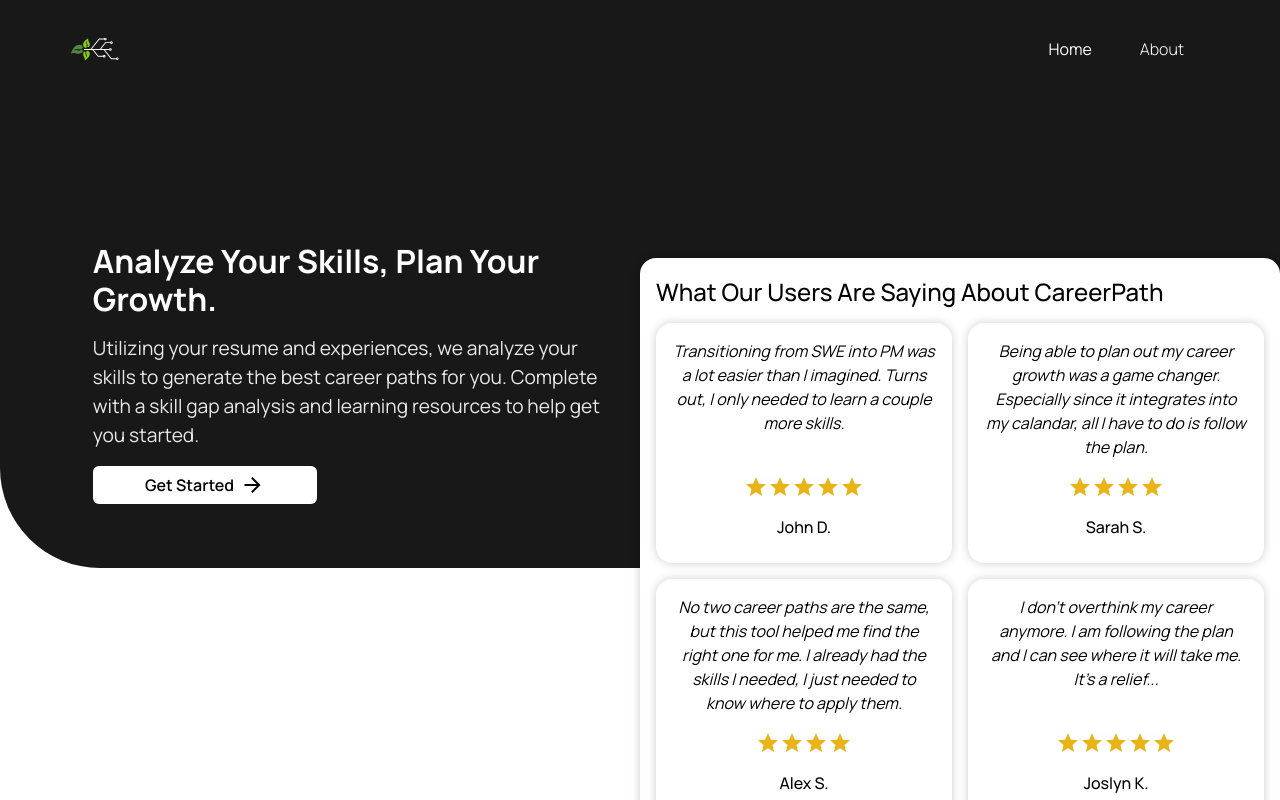
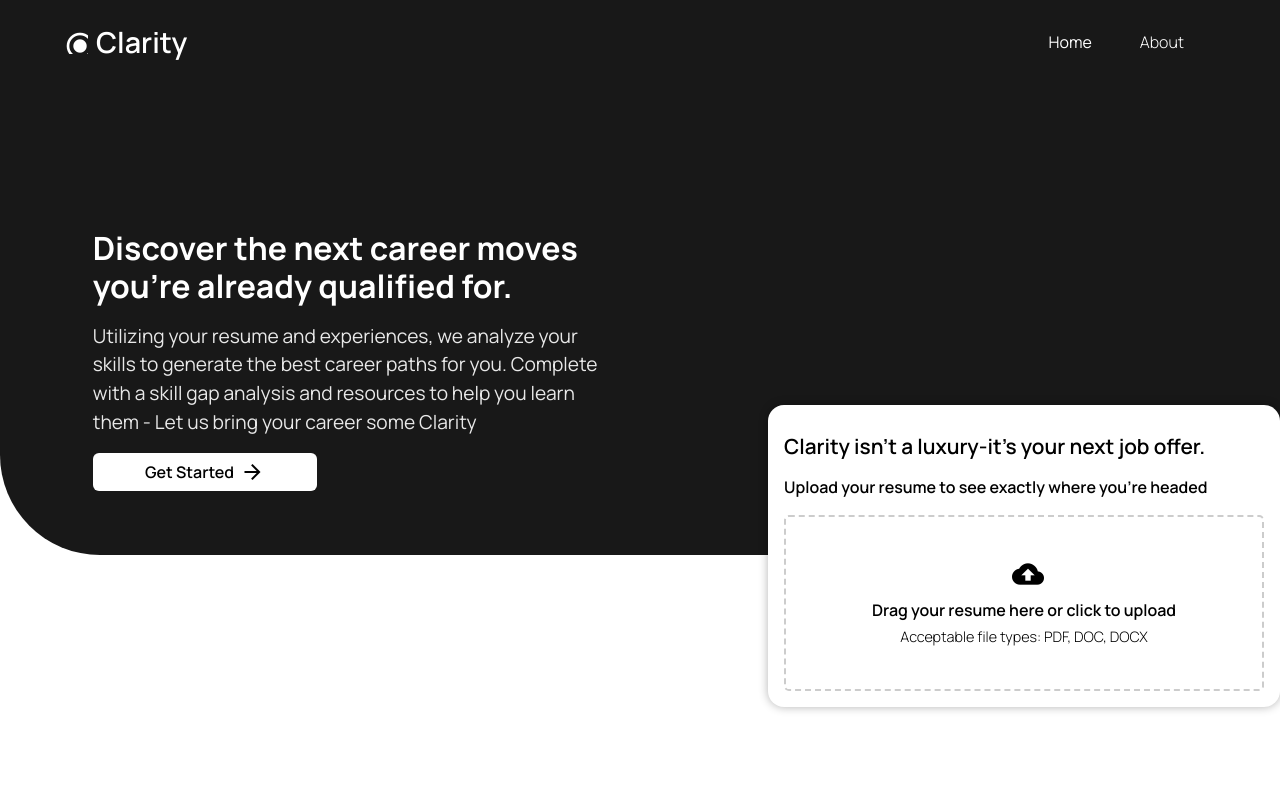
Before and after one commit to JacobBowlware/CareerTree, an Angular app in the folder CareerPathApp/: page / in a window 1280 px wide. Shown: the top 800 px of the page. Built offline with nearby package versions, Linux system fonts and the light colour scheme.

Commit message:
Implement upload resume UI

```diff
--- a/CareerPathApp/src/app/features/about/about.component.html
+++ b/CareerPathApp/src/app/features/about/about.component.html
@@ -1,5 +1,5 @@
 <div class="page about">
-  <div class="aboutContainer">
+  <div class="aboutContainer pageContent">
     <div class="aboutContainerItem">
       <h1 class="aboutHeader">ABOUT US</h1>
       <p class="aboutSubHeader">
--- a/CareerPathApp/src/app/features/about/about.component.scss
+++ b/CareerPathApp/src/app/features/about/about.component.scss
@@ -7,6 +7,7 @@
     flex-direction: column;
     align-items: center;
     justify-content: center;
+    padding: 0;
 }
 
 .aboutContainerItem {
--- a/CareerPathApp/src/app/features/home/home.component.html
+++ b/CareerPathApp/src/app/features/home/home.component.html
@@ -2,11 +2,14 @@
   <div class="homeHeroContainer">
     <div class="homeHero">
       <div class="homeHeroTextContainer">
-        <h1 class="homeHeroHeader">Analyze Your Skills, Plan Your Growth.</h1>
+        <h1 class="homeHeroHeader">
+          Discover the next career moves you’re already qualified for.
+        </h1>
         <p class="homeHeroText">
           Utilizing your resume and experiences, we analyze your skills to
           generate the best career paths for you. Complete with a skill gap
-          analysis and learning resources to help get you started.
+          analysis and resources to help you learn them - Let us bring your
+          career some Clarity
         </p>
         <button class="btn btnLight homeHeroBtn" (click)="handleGetStarted()">
           Get Started <mat-icon class="arrow-icon">arrow_forward</mat-icon>
@@ -14,61 +17,90 @@
       </div>
     </div>
     <div class="homeHero">
-      <div class="homeHeroReviewContainer">
-        <h2 class="homeHeroReviewHeader">
-          What Our Users Are Saying About CareerPath
+      <div class="homeHeroStartContainer">
+        <h2 class="homeHeroStartHeader">
+          <!-- <span class="homeHeroStartHeaderName"> -Carl Jung </span> -->
+          Clarity isn't a luxury-it's your next job offer.
         </h2>
-        <div class="homeHeroReview">
-          <div class="homeHeroReviewCard">
-            <p class="homeHeroReviewText">
+        <p class="homeHeroStartText">
+          Upload your resume to see exactly where you're headed
+        </p>
+        <div class="homeHeroStart">
+          <div
+            class="uploadBox"
+            (dragover)="onDragOver($event)"
+            (dragleave)="onDragLeave()"
+            (drop)="onDrop($event)"
+            (click)="fileInput.click()"
+          >
+            <input
+              #fileInput
+              type="file"
+              accept=".pdf,.doc,.docx"
+              (change)="handleFileUpload($event)"
+              hidden
+            />
+            <div class="btn uploadTextContainer">
+              <mat-icon class="uploadIcon">cloud_upload</mat-icon>
+              <span *ngIf="!loading" class="uploadText">
+                Drag your resume here or click to upload
+              </span>
+              <span *ngIf="!loading" class="uploadTextFiles">
+                Acceptable file types: PDF, DOC, DOCX
+              </span>
+              <span *ngIf="loading" class="uploadText">Processing....</span>
+            </div>
+          </div>
+          <!-- <div class="homeHeroStartCard">
+            <p class="homeHeroStartText">
               Transitioning from SWE into PM was a lot easier than I imagined.
               Turns out, I only needed to learn a couple more skills.
             </p>
-            <div class="homeHeroReviewStars">
+            <div class="homeHeroStartStars">
               <mat-icon class="star-icon" *ngFor="let star of counter(5)"
                 >star</mat-icon
               >
             </div>
-            <p class="homeHeroReviewName">John D.</p>
+            <p class="homeHeroStartName">John D.</p>
           </div>
-          <div class="homeHeroReviewCard">
-            <p class="homeHeroReviewText">
+          <div class="homeHeroStartCard">
+            <p class="homeHeroStartText">
               Being able to plan out my career growth was a game changer.
               Especially since it integrates into my calandar, all I have to do
               is follow the plan.
             </p>
-            <div class="homeHeroReviewStars">
+            <div class="homeHeroStartStars">
               <mat-icon class="star-icon" *ngFor="let star of counter(4)"
                 >star</mat-icon
               >
             </div>
-            <p class="homeHeroReviewName">Sarah S.</p>
+            <p class="homeHeroStartName">Sarah S.</p>
           </div>
-          <div class="homeHeroReviewCard">
-            <p class="homeHeroReviewText">
+          <div class="homeHeroStartCard">
+            <p class="homeHeroStartText">
               No two career paths are the same, but this tool helped me find the
               right one for me. I already had the skills I needed, I just needed
               to know where to apply them.
             </p>
-            <div class="homeHeroReviewStars">
+            <div class="homeHeroStartStars">
               <mat-icon class="star-icon" *ngFor="let star of counter(4)"
                 >star</mat-icon
               >
             </div>
-            <p class="homeHeroReviewName">Alex S.</p>
+            <p class="homeHeroStartName">Alex S.</p>
           </div>
-          <div class="homeHeroReviewCard">
-            <p class="homeHeroReviewText">
+          <div class="homeHeroStartCard">
+            <p class="homeHeroStartText">
               I don't overthink my career anymore. I am following the plan and I
               can see where it will take me. It's a relief...
             </p>
-            <div class="homeHeroReviewStars">
+            <div class="homeHeroStartStars">
               <mat-icon class="star-icon" *ngFor="let star of counter(5)"
                 >star</mat-icon
               >
             </div>
-            <p class="homeHeroReviewName">Joslyn K.</p>
-          </div>
+            <p class="homeHeroStartName">Joslyn K.</p>
+          </div> -->
         </div>
       </div>
     </div>
--- a/CareerPathApp/src/app/features/home/home.component.scss
+++ b/CareerPathApp/src/app/features/home/home.component.scss
@@ -65,9 +65,9 @@
     opacity: 0.9;
 }
 
-// Hero Review CSS
-.homeHeroReviewContainer {
-    display: none;
+// Hero Start CSS
+.homeHeroStartContainer {
+    display: flex;
     flex-direction: column;
     align-items: flex-start;
     justify-content: flex-start;
@@ -80,21 +80,28 @@
     width: 100%;
 }
 
-.homeHeroReviewHeader {
-    font-size: 1.2rem;
-    font-weight: 500;
+.homeHeroStartHeader {
+    font-size: 1rem;
+    font-weight: 600;
     margin: 0;
-}
-
-.homeHeroReview {
-    display: grid;
-    grid-template-columns: 1fr;
-    grid-gap: 1rem;
-    margin-top: 1rem;
+    padding: .5rem 0;
+    text-align: left;
     width: 100%;
 }
 
-.homeHeroReviewCard {
+.homeHeroStartHeaderName {
+    font-weight: 400;
+}
+
+.homeHeroStart {
+    display: flex;
+    flex-direction: column;
+    justify-content: center;
+    align-items: center;
+    width: 100%;
+}
+
+.homeHeroStartCard {
     border-radius: 1rem;
     overflow: hidden;
     padding: .5rem;
@@ -107,12 +114,12 @@
     background: #fff;
 }
 
-.homeHeroReviewCardDark {
+.homeHeroStartCardDark {
     background: var(--var-color-primary) !important;
     color: var(--var-color-primary);
 }
 
-.homeHeroReviewStars {
+.homeHeroStartStars {
     display: flex;
     justify-content: flex-start;
     margin-bottom: .5rem;
@@ -123,23 +130,73 @@
     color: rgb(232, 180, 24) !important;
 }
 
-.homeHeroReviewText {
-    font-size: .9rem;
-    margin-bottom: 1rem;
-    font-weight: 400;
+.homeHeroStartText {
+    margin: .5rem 0 1rem 0;
+    font-weight: 600;
     text-align: left;
-    font-style: italic;
+    width: 100%;
     color: var(--var-color-primary);
-    height: 100% !important;
 }
 
-.homeHeroReviewName {
+.homeHeroStartName {
     font-size: .9rem;
     font-weight: 500;
     margin-bottom: 0.5rem;
     text-align: left;
     width: 100%;
     color: var(--var-color-primary);
+}
+
+
+// Resume upload CSS
+.uploadBox {
+    border-radius: 1rem;
+    display: flex;
+    flex-direction: column;
+    align-items: center;
+    justify-content: center;
+    width: 100%;
+    border: 1px solid black;
+    border-width: 2px;
+    border-style: dashed;
+    border-color: #ccc;
+    border-radius: 0.3rem;
+    padding: 2rem 1rem;
+    cursor: pointer;
+}
+
+.uploadTextContainer {
+    display: flex;
+    flex-direction: column;
+    justify-content: center;
+    align-items: center;
+    padding: .5rem 1rem;
+    border-radius: 1rem;
+    color: var(--var-color-primary);
+    font-weight: 400 !important;
+    transition: all 0.3s ease;
+}
+
+.uploadText {
+    font-size: 1rem;
+    margin: .5rem 0 0 0;
+    text-align: center;
+    width: 100%;
+    color: var(--var-color-primary);
+    font-weight: 600;
+}
+
+.uploadTextFiles {
+    font-size: .9rem;
+    font-weight: 300;
+    margin-top: .3rem;
+}
+
+.uploadIcon {
+    color: var(--var-color-primary);
+    margin-bottom: .5rem;
+    font-size: 2rem;
+    overflow: visible;
 }
 
 // General Home CSS
@@ -216,23 +273,17 @@
 
 // Optimize CSS for desktop (auto optimized for mobile)
 @media (min-width: 1024px) {
-    .homeHeroReview {
-        grid-template-columns: 1fr 1fr;
-    }
-
-    .homeHeroReviewStars {
+    .homeHeroStartStars {
         margin-bottom: 1rem;
         justify-content: center;
     }
 
-    .homeHeroReviewCard {
+    .homeHeroStartCard {
         padding: 1rem;
     }
 
-    .homeHeroReviewName,
-    .homeHeroReviewText {
-        text-align: center;
-        font-size: 1rem;
+    .homeHeroStartName,
+    .homeHeroStartText {
         width: 100%;
     }
 
@@ -257,8 +308,8 @@
         margin-bottom: 5rem;
     }
 
-    .homeHeroReviewHeader {
-        font-size: 1.5rem;
+    .homeHeroStartHeader {
+        font-size: 1.3rem;
 
     }
 
@@ -272,16 +323,15 @@
         max-width: 40vw;
     }
 
-    .homeHeroReviewContainer {
-        display: flex;
-        max-width: 50vw;
+    .homeHeroStartContainer {
+        max-width: 40vw;
         position: absolute;
-        top: 10rem;
+        top: 20rem;
         right: 0;
         padding: 1.3rem 1rem 1rem 1rem;
         background: var(--var-color-light);
         color: var(--var-color-primary);
-        box-shadow: 0 0 10px rgba(0, 0, 0, 0.2);
+        box-shadow: 0 0 10px rgba(0, 0, 0, 0.3);
     }
 
     #homeFeatures {
--- a/CareerPathApp/src/app/features/home/home.component.ts
+++ b/CareerPathApp/src/app/features/home/home.component.ts
@@ -11,6 +11,8 @@ import { Router } from '@angular/router';
   styleUrl: './home.component.scss'
 })
 export class HomeComponent {
+  loading: boolean = false;
+  dragOver: boolean = false;
 
   constructor(private router: Router) {}
 
@@ -18,7 +20,28 @@ export class HomeComponent {
     this.router.navigate(['/signup']);
   }
 
-  counter(n: number): any[] {
-    return new Array(n).fill(1);
+
+  handleFileUpload(file: any): void {
+      this.loading = true;
+
+      // Upload file to backend
+      console.log("File uploaded:", file);
+  }
+
+  onDragOver(evt: DragEvent) {
+    evt.preventDefault();
+    this.dragOver = true;
+  }
+
+  onDragLeave() {
+    this.dragOver = false;
+  }
+
+  onDrop(evt: DragEvent) {
+    evt.preventDefault();
+    this.dragOver = false;
+    if (evt.dataTransfer?.files.length) {
+      this.handleFileUpload(evt.dataTransfer.files[0]);
+    }
   }
 }
--- a/CareerPathApp/src/app/shared/components/footer/footer.component.html
+++ b/CareerPathApp/src/app/shared/components/footer/footer.component.html
@@ -1,5 +1,5 @@
 <div class="footer">
-  <div class="footerContainer">
+  <div class="pageContent footerContainer">
     <div class="footerContainerColumn">
       <a class="footerContainerColumnHeader" routerLink="/">CareerPath</a>
       <a class="footerContainerColumnLink" routerLink="/about"> About Us</a>
--- a/CareerPathApp/src/app/shared/components/header/header.component.html
+++ b/CareerPathApp/src/app/shared/components/header/header.component.html
@@ -1,8 +1,10 @@
 <!-- Desktop Navigation -->
 <div class="header" [class.headerAlt]="!isHomePage">
+  <div class="headerContent" [class.headerAlt]="!isHomePage">
     <div class="logoContainer">
-    <a class="headerLink headerLinkLogo" routerLink="/">
-      <img class="headerImg" [src]="imgSource" />
+      <a id="headerLogo" class="headerLink headerLinkLogo" routerLink="/">
+        <mat-icon class="logoIcon">radio_button_checked</mat-icon>
+        Clarity
       </a>
     </div>
     <nav class="headerLinkContainer">
@@ -31,10 +33,10 @@
       <button mat-icon-button [matMenuTriggerFor]="menu" id="menuBtn">
         <mat-icon id="menuBtnIcon">menu</mat-icon>
       </button>
-
       <mat-menu #menu="matMenu">
         <a class="menuLink" mat-menu-item routerLink="/home">Home</a>
         <a class="menuLink" mat-menu-item routerLink="/about">About</a>
       </mat-menu>
     </nav>
   </div>
+</div>
--- a/CareerPathApp/src/app/shared/components/header/header.component.scss
+++ b/CareerPathApp/src/app/shared/components/header/header.component.scss
@@ -1,9 +1,22 @@
 .header {
+    width: 100%;
+    display: flex;
+    justify-content: center;
+    align-items: center;
+    background: var(--var-color-background-dark);
+}
+
+.headerAlt .header {
+    background: var(--var-color-background);
+}
+
+.headerContent {
+    max-width: 1600px;
     display: flex;
     justify-content: space-between;
     width: 100%;
+    z-index: 1000;
     background: var(--var-color-background-dark);
-    z-index: 1000;
 }
 
 .menuLink,
@@ -13,11 +26,16 @@
     text-decoration: none;
     margin: 0;
     font-weight: 300;
+    transition: all 0.3s ease;
+}
+
+.menuLink:hover {
+    background: var(--var-color-background) !important;
+    opacity: 0.8;
 }
 
 
 .headerLink {
-    margin-left: 1rem;
     position: relative;
     text-decoration: none;
 }
@@ -44,6 +62,15 @@
     font-size: 1.8rem;
     text-decoration: none;
     font-weight: 600;
+    display: flex;
+    flex-direction: row;
+    justify-self: center;
+    align-items: center;
+}
+
+.logoIcon {
+    font-size: 2rem;
+    margin-right: 0.5rem;
 }
 
 
@@ -113,9 +140,18 @@
         position: sticky;
         top: 0;
         z-index: 1000;
+        justify-content: space-between;
+        width: 100%;
     }
     .headerLink {
         display: none;
+        margin-left: none !important;
+        padding-left: 0;
+        font-size: 1.5rem;
+    }
+
+    #headerLogo {
+        display: flex;
     }
 
     #menuBtn {
@@ -137,11 +173,6 @@
     .menuLink {
         border-bottom: 1px solid rgba(0, 0, 0, 0.1);
     }
-
-    ::ng-deep .menuLink:hover {
-        background-color: rgba(0, 0, 0, 0.1) !important;
-    }
-
     .mat-mdc-menu-item {
         background: var(--var-color-background);
     }
@@ -165,4 +196,8 @@
     .headerAlt {
         background: none;
     }
+
+    .headerLink {
+        margin-left: 1rem;
+    }
 }
--- a/CareerPathApp/src/app/shared/components/header/header.component.ts
+++ b/CareerPathApp/src/app/shared/components/header/header.component.ts
@@ -7,7 +7,8 @@ import { Router, RouterModule } from '@angular/router';
 
 
 
-
+//  If it tells them, “You’re 3 Udemy courses away from being PM-ready,” you’re golden.
+//  If it tells them, “Here’s a bunch of affiliate links,” they’ll bounce.
 @Component({
   selector: 'app-header',
   imports: [ MatMenuModule, MatIconModule, MatButtonModule, RouterModule],
```
Also changed, not shown: CareerPathApp/src/app/shared/components/footer/footer.component.scss (+5 -2 lines), CareerPathApp/src/styles.scss (+10 -0 lines). Lines whose indentation alone changed are shown as unchanged.
